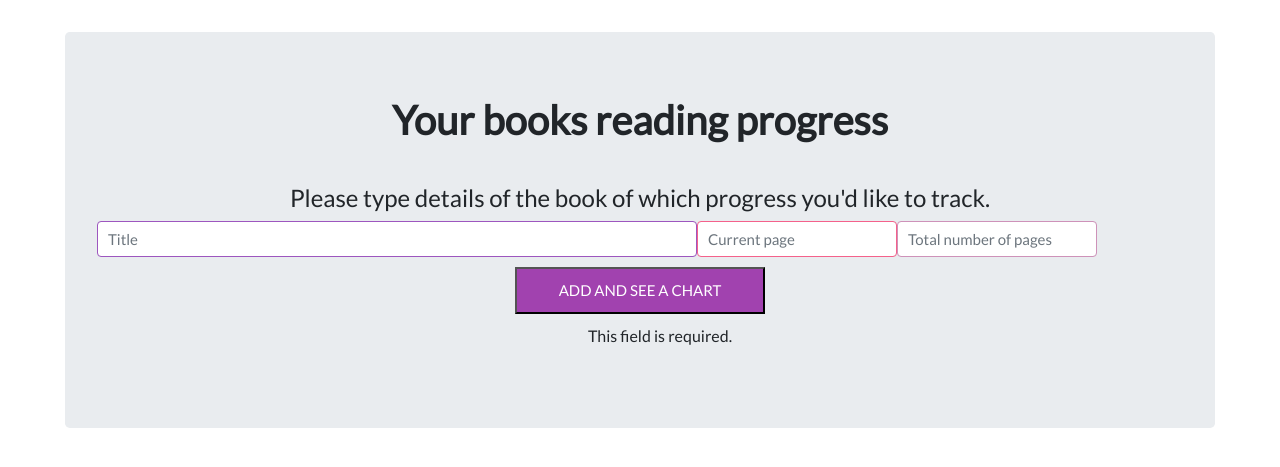
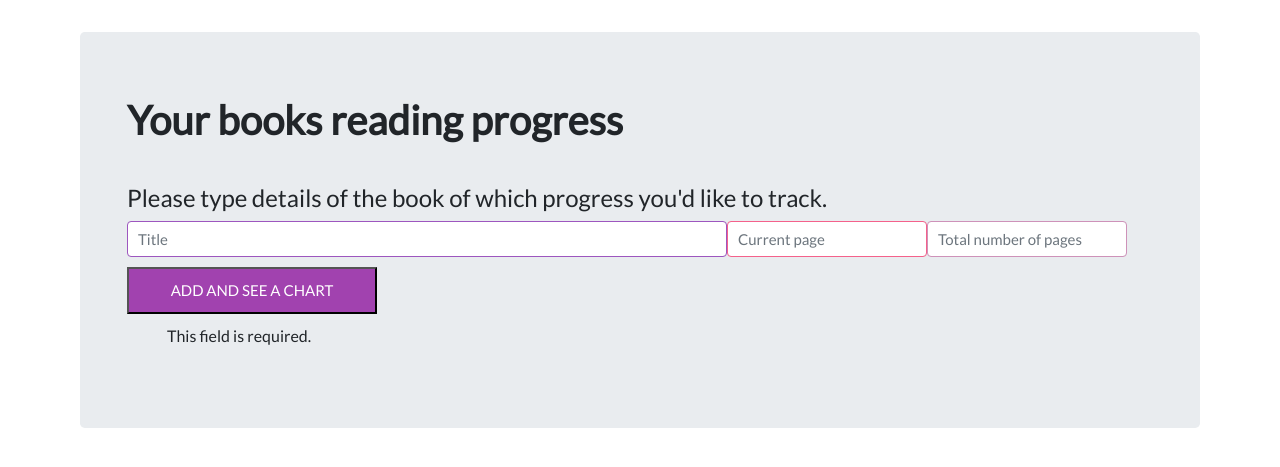
Before and after one commit to WebStar713/reading-process-tracker-app, a Django app: page /lists/new in a window 1280 px wide. Shown: the top 467 px of the page. Run offline with Django 3.2, Linux system fonts and the light colour scheme; parts of the project's set-up code (start-up, migrations or seed data) failed here and were passed over; some libraries are stand-ins or nearby versions.

Commit message:
Removing useless code lines

```diff
--- a/project/app/templates/base.html
+++ b/project/app/templates/base.html
@@ -15,13 +15,11 @@
             Hello {{ request.user.username }},
             <a href="{% url "logout" %}">Logout</a>
         {% endif %}
-        <div class="row">
-            <div class="text-center">
-                <div class="col-md-12 jumbotron">
-                    <h1>Your books reading progress</h1>
-                    <div class="clearfix visible-xs-block"></div>
-                            <h4>Please type details of the book
-                                of which progress you'd like to track.</h4>
+        <div class="content">
+            <div class="jumbotron">
+                <div class="col-md-12">
+                    <h1 id="header">Your books reading progress</h1>
+                    <h4>Please type details of the book of which progress you'd like to track.</h4>
                         <div id="inputbox">
                                     <form method="POST" action="{% block form_action %} {% endblock %}">
                                         {% csrf_token %}
@@ -37,9 +35,9 @@
                                             {% endif %}
                                     </form>
                                 </div>
-                </div>
-            </div>
-        </div>
+                </div> <!-- end of class="col-md-12" -->
+            </div> <!-- end of class="jumbotron" -->
+        </div> <!-- end of class="content" -->
     </div> <!-- end of id="welcome" -->
 
 
```
Lines whose indentation alone changed are shown as unchanged.
